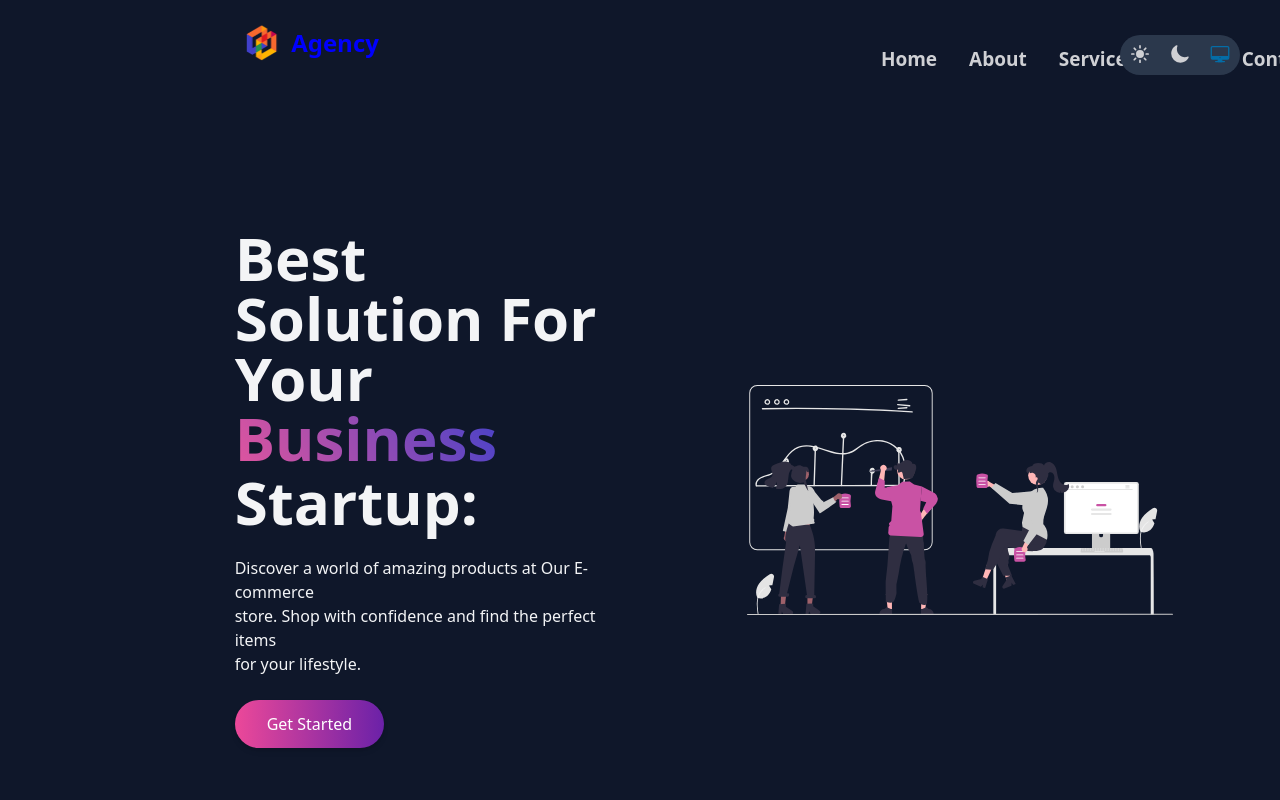
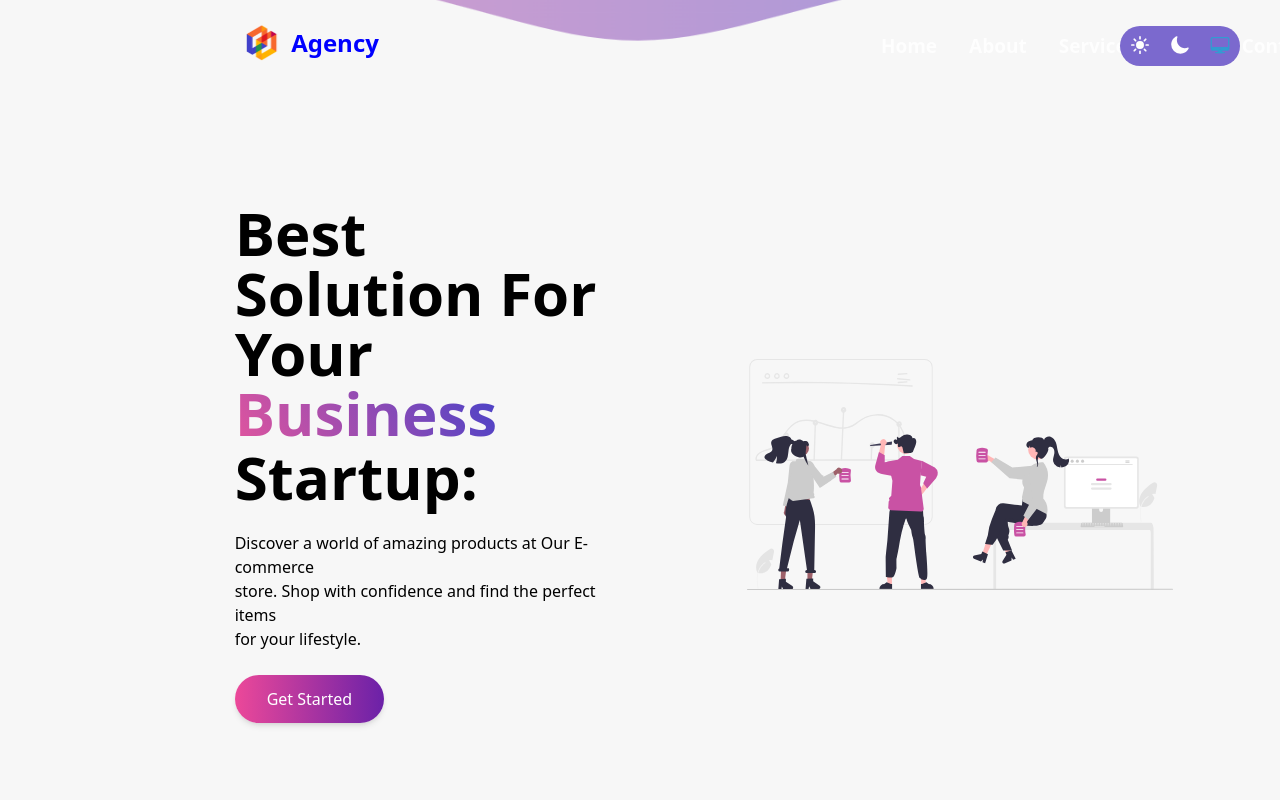
Before and after one commit to rakotoarisonlandry/Agency, a React (Vite) app: page / in a window 1280 px wide. Shown: the top 800 px of the page. Built offline with nearby package versions, Linux system fonts and the light colour scheme.

Commit message:
last commit

```diff
--- a/src/component/header.jsx
+++ b/src/component/header.jsx
@@ -3,8 +3,11 @@ import logo from "../assets/image/logo.png";
 import { useThemeContext } from "../Tool/ThemeContext";
 import { motion } from "framer-motion";
 function Header() {
-  const [theme,setTheme] = useState("system")
+  const [theme,setTheme] = useState(
+    localStorage.getItem("theme") ? localStorage.getItem("theme") : "system"
+   )
   const element = document.documentElement;
+  const darkQuery =   window.matchMedia("(prefers-color-scheme : dark)");
   const options = [
     {
       icon: "sunny",
@@ -19,19 +22,40 @@ function Header() {
       text: "system",
     },
   ];
+  function onWindowsMatch(){
+    if(localStorage.theme === "dark" || (!("theme" in localStorage ) && darkQuery.matches) ){
+      element.classList.add("dark")
+    }else{
+      element.classList.remove("dark")
+    }
+  }
   useEffect(() => {
 
     switch (theme) {
       case 'dark':
         element.classList.add('dark')
+        localStorage.setItem("theme" ,"dark")
         break;
         case 'light':
           element.classList.remove('dark')
+          localStorage.setItem("theme" ,"light")
           break;
       default:
+        localStorage.removeItem("theme")
+        onWindowsMatch()
         break;
     }
   },[theme]);
+
+  darkQuery.addEventListener("change" , (e) =>{
+    if(!("theme" in localStorage)){
+      if(e.matches){
+        element.classList.add("dark")
+      }else{
+        element.classList.remove('dark')
+      }
+    }
+  })
   const { toggleTheme, utheme } = useThemeContext();
 
   const isLightTheme = theme === "light";
@@ -55,7 +79,7 @@ function Header() {
     >
       <motion.div
         className="flex items-center text-xl  md:text-2xl pt-6 text-[#00f] font-bold space-x-2"
-        style={{ marginLeft: "19%", marginBottom: "2%" }}
+        style={{ marginLeft: "19%", marginBottom: "0%" }}
         initial={{ opacity: 0 }}
         animate={{ opacity: 1 }}
         transition={{ delay: 0.5, duration: 0.4 }}
@@ -113,7 +137,7 @@ function Header() {
         >
           <a href="#">Contact</a>
         </motion.li>
-        <li className="fixed top-[35px] right-10 duration-100  dark:bg-slate-700 bg-gray-100 rounded-full">
+        <li className="fixed top-[26px] right-10 duration-100  dark:bg-[#1c4e71] bg-[#5c45c3] rounded-full">
           {options?.map((opt) => (
             <button
               key={opt.text}
```
